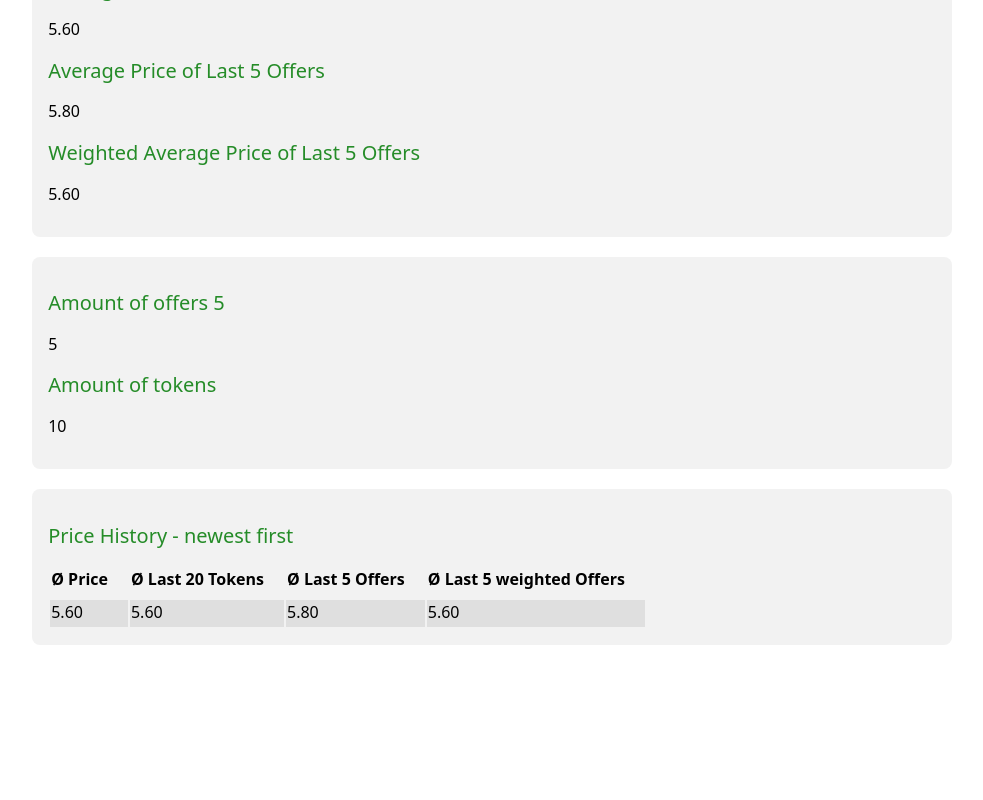
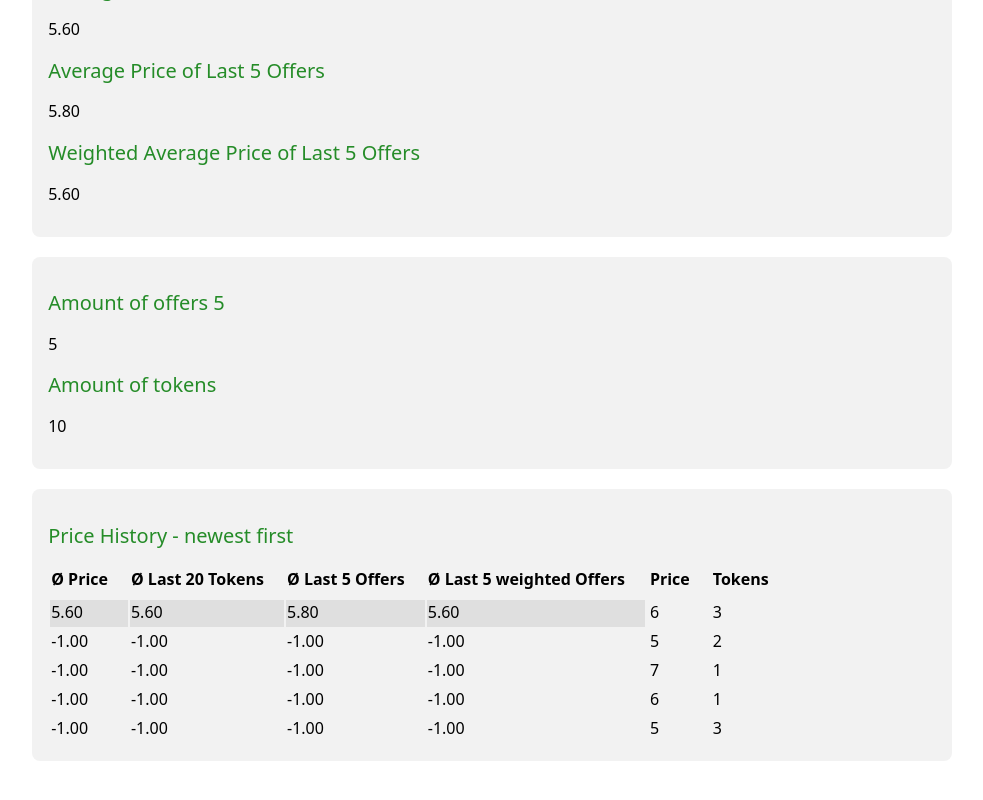
Before and after one commit to rpgraffi/tradar-pricing, a SvelteKit app: page / in a window 1280 px wide. Shown: the part 401-1201 px from the top of the page, without its empty margins (39-1022 px from the left). Before the commit the page ends 1109 px from the top, so only its background shows below. Built offline with nearby package versions, Linux system fonts and the light colour scheme.

Commit message:
added price and token

```diff
--- a/src/routes/+page.svelte
+++ b/src/routes/+page.svelte
@@ -1,13 +1,37 @@
 <script>
 	let offers = [
-        {price: 5, tokens:3},
-        {price: 6, tokens:1},
-        {price: 7, tokens:1},
-        {price: 5, tokens:2},
-        {price: 6, tokens:3},
-
+		{ price: 5, tokens: 3 },
+		{ price: 6, tokens: 1 },
+		{ price: 7, tokens: 1 },
+		{ price: 5, tokens: 2 },
+		{ price: 6, tokens: 3 }
 	];
-    let priceHistory = [];
+	let priceHistory = [
+		{
+			averagePrice: -1,
+			averagePriceLastXTokens: -1,
+			averagePriceLastXOffers: -1,
+			weightedAveragePriceLastXOffers: -1
+		},
+		{
+			averagePrice: -1,
+			averagePriceLastXTokens: -1,
+			averagePriceLastXOffers: -1,
+			weightedAveragePriceLastXOffers: -1
+		},
+		{
+			averagePrice: -1,
+			averagePriceLastXTokens: -1,
+			averagePriceLastXOffers: -1,
+			weightedAveragePriceLastXOffers: -1
+		},
+		{
+			averagePrice: -1,
+			averagePriceLastXTokens: -1,
+			averagePriceLastXOffers: -1,
+			weightedAveragePriceLastXOffers: -1
+		},
+	];
 	let newPrice = 0;
 	let newTokenAmount = 0;
 	let averagePrice = 0;
@@ -29,7 +53,7 @@
 			calculateAveragePrice();
 			calculateAveragePriceOfTokens(totalTokensToConsider);
 			calculateAveragePriceOfLastXOffers(totalOffersToConsider);
-            calculateWeightedAveragePriceOfLastXOffers(totalOffersToConsider2)
+			calculateWeightedAveragePriceOfLastXOffers(totalOffersToConsider2);
 			updatePriceHistory();
 			console.log(offers);
 		}
@@ -92,16 +116,18 @@
 		calculateWeightedAveragePriceOfLastXOffers(totalOffersToConsider);
 
 		// Add the new set of calculations to the history
-        priceHistory = [...priceHistory, {
+		priceHistory = [
+			...priceHistory,
+			{
 				averagePrice: averagePrice,
 				averagePriceLastXTokens: averagePriceLastXTokens,
 				averagePriceLastXOffers: averagePriceLastXOffers,
-            weightedAveragePriceLastXOffers: weightedAveragePriceLastXOffers,
-        }];
+				weightedAveragePriceLastXOffers: weightedAveragePriceLastXOffers
+			}
+		];
 	}
 	updatePriceHistory();
 </script>
-
 
 <div class="wrapper">
 	<h1>Tradar-Price-Calculator</h1>
@@ -149,8 +175,8 @@
 	</div>
 
 	<div class="container">
-
 		<h2>Price History - newest first</h2>
+		<div class="row">
 			<table class="reference">
 				<tr>
 					<th>Ø Price</th>
@@ -168,14 +194,24 @@
 					</tr>
 				{/each}
 			</table>
+			<table class="reference">
+				<tr>
+					<th>Price</th>
+					<th>Tokens</th>
+				</tr>
+
+				{#each [...offers].reverse() as offer}
+					<tr>
+						<td>{offer.price}</td>
+						<td>{offer.tokens}</td>
+					</tr>
+				{/each}
+			</table>
+		</div>
 	</div>
 </div>
 
-
-
-
 <style>
-
 	th {
 		text-align: start;
 		padding-right: 20px;
@@ -185,15 +221,18 @@ th {
 	td {
 		padding-bottom: 4px;
 	}
-table.reference:nth-child(2) tr:nth-child(2)
-{
-    background-color:rgb(223, 223, 223);
+	table.reference:nth-child(1) tr:nth-child(2) {
+		background-color: rgb(223, 223, 223);
 	}
 
-p, h1, h2, th, table{
-    font-family: system-ui, -apple-system, BlinkMacSystemFont, 'Segoe UI', Roboto, Oxygen, Ubuntu, Cantarell, 'Open Sans', 'Helvetica Neue', sans-serif;
+	p,
+	h1,
+	h2,
+	th,
+	table {
+		font-family: system-ui, -apple-system, BlinkMacSystemFont, 'Segoe UI', Roboto, Oxygen, Ubuntu,
+			Cantarell, 'Open Sans', 'Helvetica Neue', sans-serif;
 	}
-
 
 	h2 {
 		font-size: 20px;
@@ -205,7 +244,11 @@ h2 {
 		max-width: 920px;
 		margin: 5%;
 		gap: 10px;
+	}
 
+	.row {
+		display: flex;
+		flex-direction: row;
 	}
 
 	.container {
```
Lines whose indentation alone changed are shown as unchanged.
